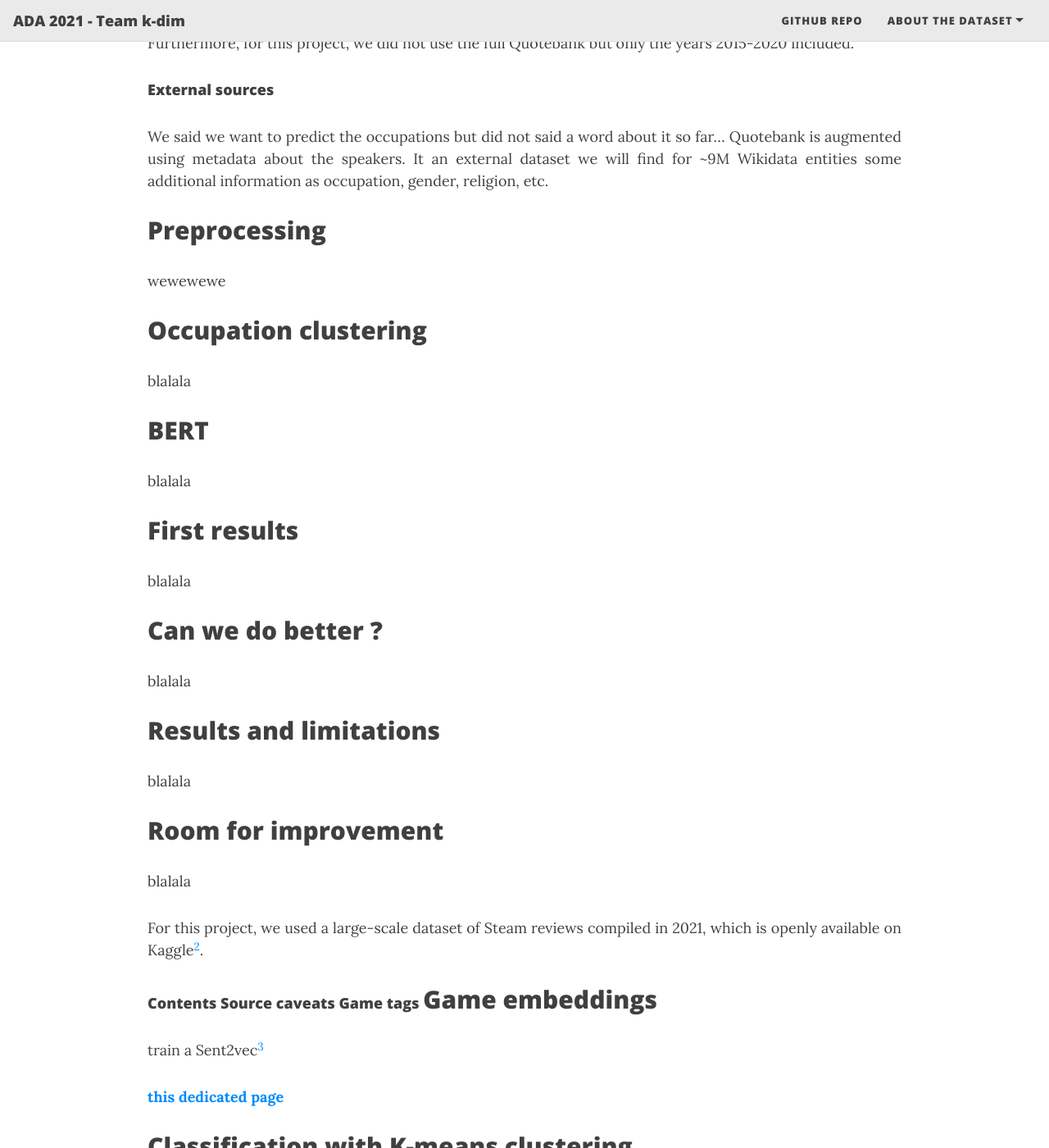
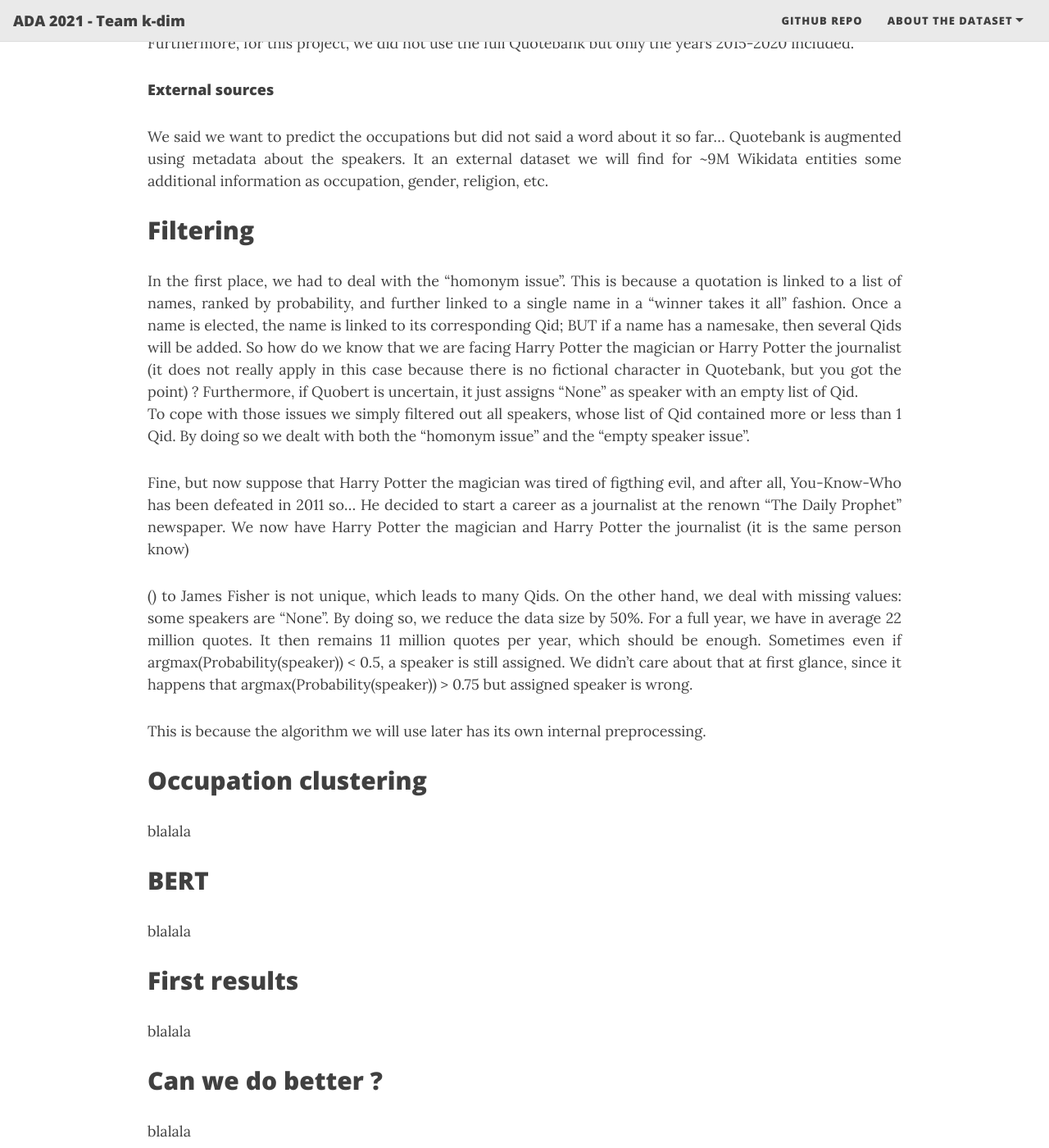
Before and after one commit to Quote-Me-If-You-Can/Quote-Me-If-You-Can.github.io, a Jekyll site: the page built from index.md, in a window 1280 px wide and 1400 px high, scrolled down 2622 px. Shown: the whole window at 82% size. Built offline with Jekyll 4.4.1, drawn with Linux system fonts in a browser that asks for light colours; nearby versions of some CDN libraries; the list of posts is cut into pages by our own code; some of the changed text lies outside the part shown.

Commit message:
Update index.md

```diff
--- a/index.md
+++ b/index.md
@@ -35,8 +35,9 @@ Based on this statement: give us a quote, and we will tell you which profession
 
 ## Datasets
 
+
 #### Quotebank
-We do we have here ? The full dataset is made of 178 million quotations together with a list of possible speaker ranked by probability, the name of the most probable speaker and its [Wikidata](https://www.wikidata.org/wiki/Wikidata:Main_Page) qid, when it has been published, and where it has been published. The later is important because this information has been exctracted out of 162 million English news articles published between 2008 and 2020 included, so one might want to keep records of it.
+We do we have here ? The full dataset is made of 178 million quotations together with a list of possible speaker ranked by probability, the name of the most probable speaker and its [Wikidata](https://www.wikidata.org/wiki/Wikidata:Main_Page) Qid, when it has been published, and where it has been published. The later is important because this information has been exctracted out of 162 million English news articles published between 2008 and 2020 included, so one might want to keep records of it.
 
 162 million, 178 million, but who did that ? Well it's the nice library assistant Quobert, and it does it freely. Here is a nice picture (taken from the paper[^3] explaining in full detail how the dataset has been collected) that could help you to grasp Quobert's workflow.
 
@@ -65,8 +66,18 @@ Furthermore, for this project, we did not use the full Quotebank but only the ye
 We said we want to predict the occupations but did not said a word about it so far... Quotebank is augmented using metadata about the speakers. It an external dataset we will find for ~9M Wikidata entities some additional information as occupation, gender, religion, etc.
 
 
-## Preprocessing
-wewewewe
+## Filtering
+
+In the first place, we had to deal with the "homonym issue". This is because a quotation is linked to a list of names, ranked by probability, and further linked to a single name in a "winner takes it all" fashion. Once a name is elected, the name is linked to its corresponding Qid; BUT if a name has a namesake, then several Qids will be added. So how do we know that we are facing Harry Potter the magician or Harry Potter the journalist (it does not really apply in this case because there is no fictional character in Quotebank, but you got the point) ? Furthermore, if Quobert is uncertain, it just assigns "None" as speaker with an empty list of Qid.
+To cope with those issues we simply filtered out all speakers, whose list of Qid contained more or less than 1 Qid. By doing so we dealt with both the "homonym issue" and the "empty speaker issue".
+
+Fine, but now suppose that Harry Potter the magician was tired of figthing evil, and after all, You-Know-Who has been defeated in 2011 so... He decided to start a career as a journalist at the renown "The Daily Prophet" newspaper. We now have Harry Potter the magician and Harry Potter the journalist (it is the same person know)
+
+
+() to  James Fisher is not unique, which leads to many Qids. On the other hand, we deal with missing values: some speakers are "None". By doing so, we reduce the data size by 50%. For a full year, we have in average 22 million quotes. It then remains 11 million quotes per year, which should be enough.
+Sometimes even if argmax(Probability(speaker)) < 0.5, a speaker is still assigned. We didn't care about that at first glance, since it happens that argmax(Probability(speaker)) > 0.75 but assigned speaker is wrong.
+
+This is because the algorithm we will use later has its own internal preprocessing.
 
 ## Occupation clustering
 blalala
```
Also changed, not shown: other parts of index.md (+2 -1 lines).
